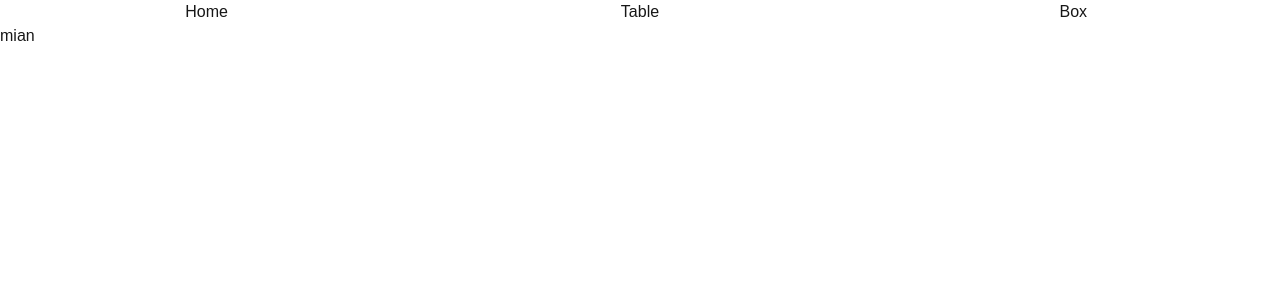
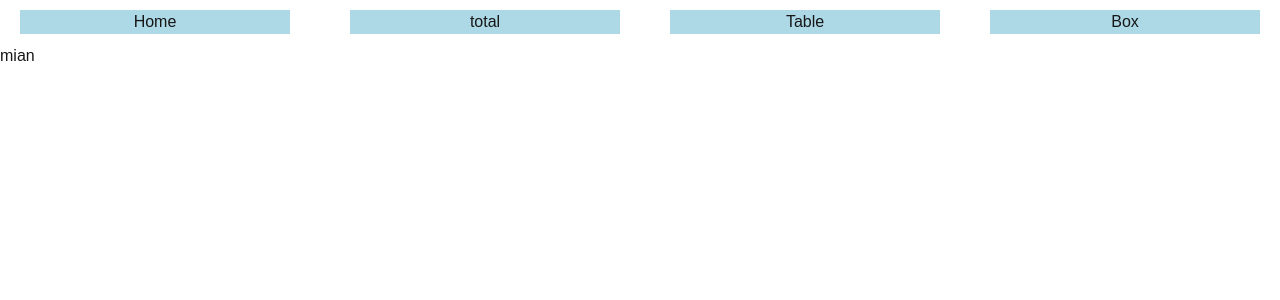
Before and after one commit to peerelss/hbt_nextjs, a Next.js app: page / in a window 1280 px wide. Shown: the top 300 px of the page. Built offline with nearby package versions, Linux system fonts and the light colour scheme.

Commit message:
add total

```diff
--- /dev/null
+++ b/app/box/[boxId]/page.js
@@ -0,0 +1,19 @@
+"use client"; // 必须在 Next.js 15 中使用 "use client"
+import React, { useEffect, useState } from "react";
+import "handsontable/dist/handsontable.full.css"; // 引入 Handsontable 样式
+import { HotTable } from "@handsontable/react";
+import { Button } from '@mui/material';
+import { useParams } from "next/navigation";
+import ExcelTable from "../../comp/ExcelTable";
+import PieChartComponent from "../../comp/PieChartComponent";
+export default function Home({boxId}) {
+    console.log("boxId", boxId);
+    const params = useParams();
+    const box_no=params.boxId;
+    return (
+        <div>
+            <h1>Product ID: {box_no}</h1>;
+            <ExcelTable box_no={box_no} />
+        </div>
+    );
+}
--- a/app/comp/ExcelTable.js
+++ b/app/comp/ExcelTable.js
@@ -39,7 +39,7 @@ export default function ExcelTable({ box_no }) {
             <Button onClick={orderByIp}>按照ip排序</Button> <Button onClick={orderByStatus}>按照故障排序</Button>
             <HotTable
                 data={data}
-                colHeaders={["ip", "算力", "状态", "更新时间"]}
+                colHeaders={["ip段","ip", "算力", "状态", "更新时间"]}
                 rowHeaders={true}
                 colWidths={200}
                 licenseKey="non-commercial-and-evaluation"
--- a/app/comp/PieChartComponent.js
+++ b/app/comp/PieChartComponent.js
@@ -11,7 +11,6 @@ const data = [
 const COLORS = ["#0088FE", "#FFBB28", "#FF8042"]; // 颜色数组
 
 const PieChartComponent = ({total}) => {
-    console.log("total", total);
     const [isClient, setIsClient] = useState(false);
 
     useEffect(() => {
--- a/app/layout.tsx
+++ b/app/layout.tsx
@@ -25,10 +25,25 @@ export default function RootLayout({
   return (
     <html lang="en">
       <body>
-        <nav style={{ display: "flex", justifyContent: "center", gap: "20px" }}>
-        <a href="/" style={{ flex: 1, textAlign: "center" }}>Home</a>
-          <a href="/table" style={{ flex: 1, textAlign: "center" }}>Table</a>
-          <a href="/box" style={{ flex: 1, textAlign: "center" }}>Box</a>
+        <nav
+          style={{
+            display: "flex",
+            justifyContent: "center",
+            gap: "40px", // 增加间距
+            padding: "10px",
+          }}
+        >
+          <a href="/" style={{ flex: 1, textAlign: "center", margin: "0 10px", backgroundColor: "lightblue" }}>
+            Home
+          </a> <a href="/total" style={{ flex: 1, textAlign: "center", margin: "0 10px", backgroundColor: "lightblue" }}>
+          total
+          </a>
+          <a href="/table" style={{ flex: 1, textAlign: "center", backgroundColor: "lightblue" }}>
+            Table
+          </a>
+          <a href="/box/11" style={{ flex: 1, textAlign: "center", margin: "0 10px", backgroundColor: "lightblue" }}>
+            Box
+          </a>
         </nav>
         {children}
       </body>
--- a/app/lib/db.js
+++ b/app/lib/db.js
@@ -4,9 +4,9 @@ export async function getUsers(userId) {
   try {
     const client = await clientPromise;
     const db = client.db("mining_db");
-    const collection = db.collection(userId);
+    const collection = db.collection('coll_hbt_box');
     console.log("db", db);
-    const users = await collection.find({}, { projection: { _id: 0 } }).toArray();
+    const users = await collection.find({ "box_no": userId }, { projection: { _id: 0  } }).toArray();
     return users;
   } catch (error) {
     console.error("获取用户数据失败:", error);
@@ -14,7 +14,7 @@ export async function getUsers(userId) {
   }
 }
 // 获取总体数据
-export async function getSummary( ) {
+export async function getSummary() {
   try {
     const client = await clientPromise;
     const db = client.db("mining_db");
--- a/app/box/page.js
+++ b/app/total/page.js
@@ -4,8 +4,12 @@ import React, { useEffect, useState } from "react";
 import { Button } from '@mui/material';
 import { getJSDocReturnType } from "typescript";
 import { grey } from "@mui/material/colors";
+import { useRouter } from 'next/navigation';
+import Head from "next/head";
 export default function Home() {
+    const router = useRouter();
     const [data, setData] = useState([]);
+    const [total, setTotal] = useState({});
     const box_no_list = ['11', '12', '21', '22', '31', '32', '41', '42', '51', '52', '61', '62', '71', '72', '81', '82', '91', '92',
         '101', '102']
     useEffect(() => {
@@ -14,11 +18,26 @@ export default function Home() {
             .then((data) => {
                 const f_data = (formatData(data));
                 setData(f_data)
+                const total = sumData(data);
+                setTotal(total);
+                console.log("total", total);
                 console.log("data", f_data);
             })
             .catch((err) => console.error("获取数据失败:", err));
         //  fetch("/api/users/"+box_no) // 假设后端提供了此 API
     }, []);
+    const sumData = (data) => {
+        const result = data.reduce((acc, item) => {
+            for (const key in item) {
+                if (key !== "box_no") { // 忽略 box_no
+                    acc[key] = (acc[key] || 0) + item[key];
+                }
+            }
+            return acc;
+        }, {});
+        return result;
+    }
+
 
     const data1 = {
         "normal": 312,
@@ -46,10 +65,27 @@ export default function Home() {
             return { name: item.box_no, value: data2pie(item) }
         })
     }
+    const handleClick = (option) => {
+        router.push(`/box/${option.name}`);
+        console.log("option", option);
+    }
     return <div>
+        <Head>
+            <title>我的新标题</title>
+            <meta name="description" content="这个页面的描述" />
+        </Head>
+        <h1>设备状态列表</h1>
+        <ul style={{ display: "flex", flexWrap: "wrap", justifyContent: "center", gap: "24px", backgroundColor: grey }}>
+            {Object.entries(total).map(([key, value]) => (
+                <li key={key}>
+                    <strong>{key}:</strong> {value}
+                </li>
+            ))}
+        </ul>
+        <PieChartComponent total={data2pie(total)} />
         <div style={{ display: "flex", flexWrap: "wrap", justifyContent: "center", gap: "24px", backgroundColor: grey }}>
             {data.map((item, index) => (
-                <div className="bg-white p-4 rounded-lg shadow-md hover:shadow-lg transition" key={index} onClick={() => console.log(item)}>
+                <div onClick={() => handleClick(item)} className="bg-white p-4 rounded-lg shadow-md hover:shadow-lg transition" key={index}  >
                     <h1 className="text-lg font-bold text-blue-500 text-center">{item.name}</h1>
                     <PieChartComponent total={item.value} />
                 </div>
```
Lines whose indentation alone changed are shown as unchanged.
